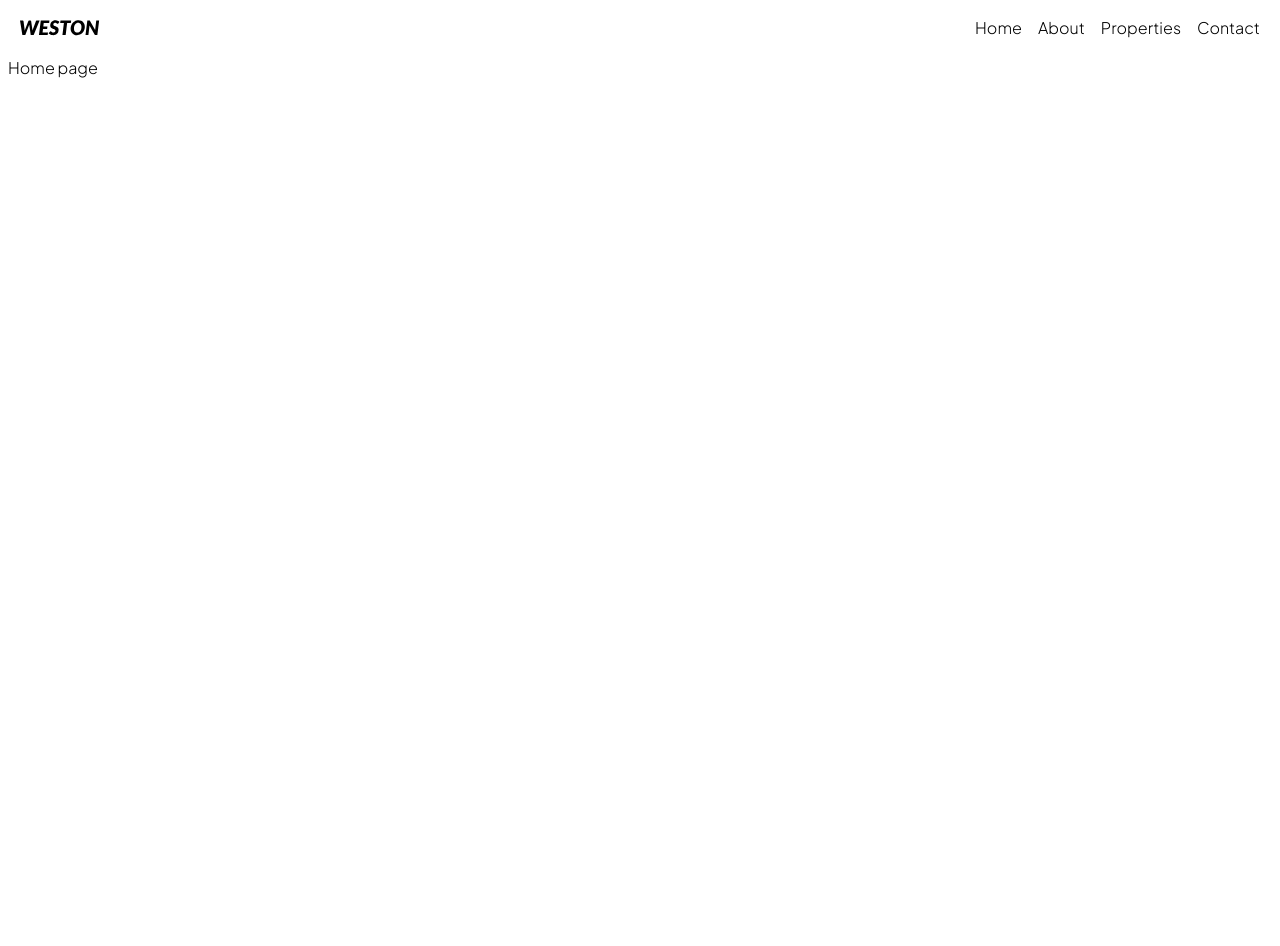
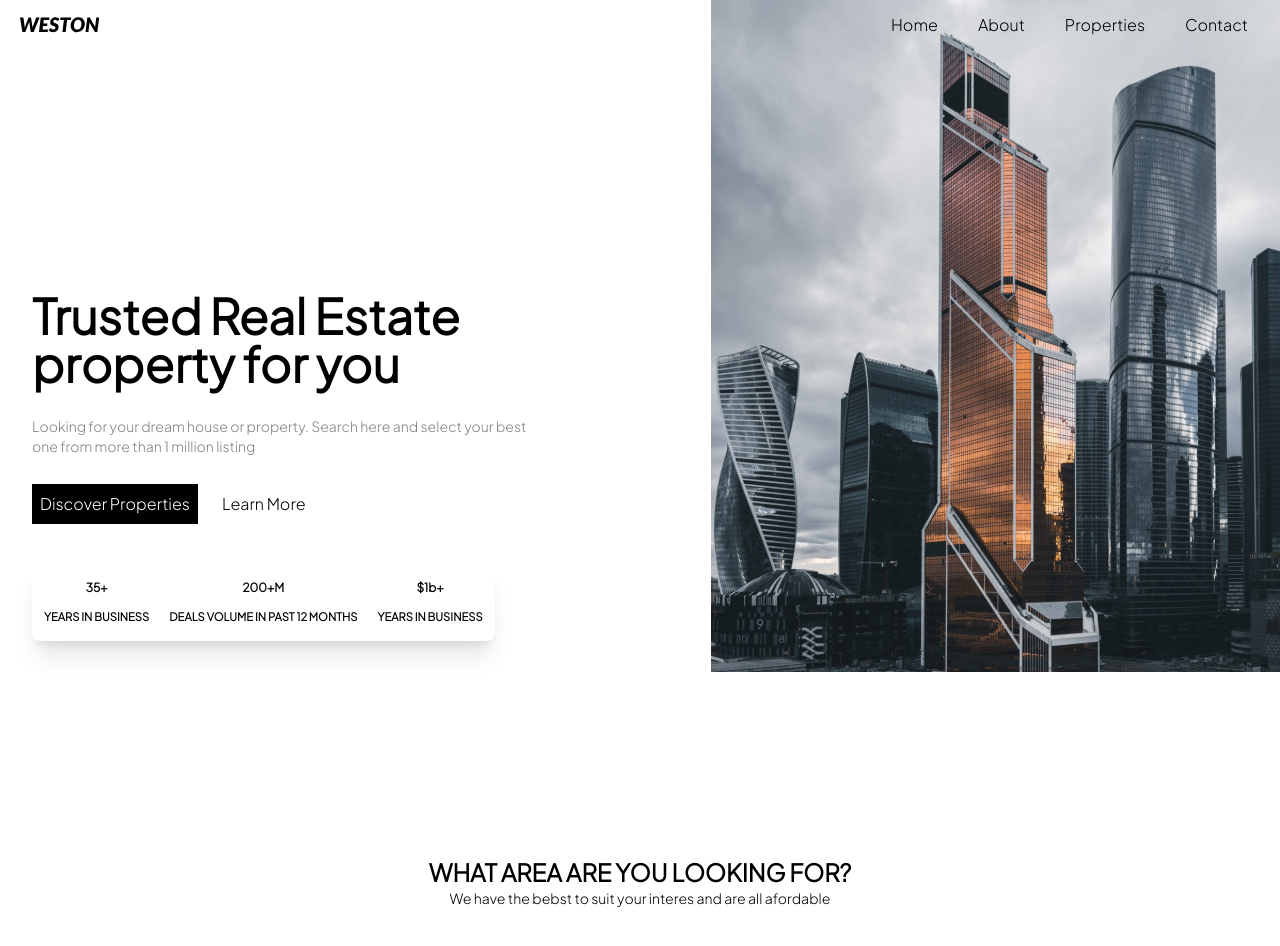
Before and after one commit to hisreal123/weston, a React (Vite) app in the folder client/: page / in a window 1280 px wide. Shown: the top 946 px of the page. Before the commit the page ends 800 px from the top, so only its background shows below. Built offline with nearby package versions, Linux system fonts and the light colour scheme.

Commit message:
DEVELOPMENT: fix frontend development

```diff
--- /dev/null
+++ b/client/src/components/CustormButton.tsx
@@ -0,0 +1,19 @@
+import React from "react";
+
+type CustormButtonProps = {
+  context: string;
+  custom_style: string;
+};
+
+const CustormButton: React.FC<CustormButtonProps> = ({
+  custom_style,
+  context,
+}) => {
+  return (
+    <button type="submit" className={`${custom_style} p-2`}>
+      {context}
+    </button>
+  );
+};
+
+export default CustormButton;
--- /dev/null
+++ b/client/src/components/Discover.tsx
@@ -0,0 +1,22 @@
+const Discover: React.FC = () => {
+  return (
+    <div className="absolute top-20 bg-white shadow-xl rounded-lg px-3 py-2 flex w-fit ">
+      <div className="text-center font-bold py-2">
+        <h5 className="text-xs mb-2 lg:mb-3">35+</h5>
+        <p className="text-[.5rem] lg:text-[.7rem]">YEARS IN BUSINESS</p>
+      </div>
+      <div className="text-center font-bold mx-2 lg:mx-5 py-2">
+        <h5 className="text-xs mb-2 lg:mb-3">200+M</h5>
+        <p className="text-[.5rem] lg:text-[.7rem]">
+          DEALS VOLUME IN PAST 12 MONTHS
+        </p>
+      </div>
+      <div className="text-center font-bold py-2">
+        <h5 className="text-xs mb-2 lg:mb-3">$1b+</h5>
+        <p className="text-[.5rem] lg:text-[.7rem]">YEARS IN BUSINESS</p>
+      </div>
+    </div>
+  );
+};
+
+export default Discover;
--- a/client/src/components/Header.tsx
+++ b/client/src/components/Header.tsx
@@ -8,7 +8,7 @@ const Header: React.FC = () => {
   const [openNav, setOpenNav] = useState<boolean>(false);
   return (
     <>
-      <div className="wrapper lg:flex lg:items-center lg:justify-between lg:px-5">
+      <div className="wrapper lg:flex lg:items-center lg:justify-between lg:p-5 absolute w-full h-[50px] top-0 z-20">
         <div className="flex py-4 px-2 lg:px-0 justify-between items-center">
           <Link to="/home">
             <img src={logo} alt="logo" className="block h cursor-pointer" />
@@ -62,7 +62,7 @@ const Header: React.FC = () => {
 
         {/* Large screens */}
 
-        <div className="hidden lg:flex  bg-white lg:relative lg:bg-none space-x-4">
+        <div className="hidden lg:flex   lg:relative lg:bg-none space-x-4">
           {[
             { name: "Home", link: "/home" },
             { name: "About", link: "/about" },
@@ -74,7 +74,7 @@ const Header: React.FC = () => {
                 <Link
                   to={link}
                   key={index}
-                  className="inline-block  py-4  hover:bg-white/75 w-full text-center"
+                  className="inline-block  py-2 px-3  w-full text-center"
                 >
                   {name}
                 </Link>
--- a/client/src/pages/Home.tsx
+++ b/client/src/pages/Home.tsx
@@ -1,5 +1,66 @@
+import { Link } from "react-router-dom";
+import CustormButton from "../components/CustormButton";
+import Discover from "../components/Discover";
+
 const Home: React.FC = () => {
-  return <div className=" px-2"> Home page </div>;
+  return (
+    <>
+      <div className="lg:px-0 mt-[50px] lg:mt-[0]">
+        <div className="lg:flex lg:space-x-3 max-h-screen h-screen">
+          <div className="px-5 lg:px-8 left lg:w-fit lg:h-full relative h-screen -translate-y-28 lg:translate-y-2 justify-center flex flex-col space-y-7 ">
+            <h1 className="text-3xl font-bold md:w-4/5 md:text-5xl ">
+              Trusted Real Estate property for you
+            </h1>
+            <p className="text-xs md:text-sm text-[#808080] md:w-4/5">
+              Looking for your dream house or property. Search here and select
+              your best one from more than 1 million listing
+            </p>
+
+            <div className="flex relative">
+              <Link to="/">
+                <CustormButton
+                  context="Discover Properties"
+                  custom_style="bg-black text-white hover:bg-white hover:text-black  relative"
+                />
+                <Discover />
+              </Link>
+
+              <Link to="/about">
+                <CustormButton
+                  context="Learn More"
+                  custom_style=" hover:bg-black hover:text-white ml-4"
+                />
+              </Link>
+            </div>
+          </div>
+          <div className="right hidden lg:block  relative overflow-hidden">
+            <div className="lg:block relative">
+              <img
+                src="./assets/home_img.svg"
+                alt="home_img"
+                height={100}
+                width={100}
+                className="h-full w-full"
+              />
+            </div>
+          </div>
+        </div>
+
+        {/* Areas */}
+
+        <section className="wrap ">
+          <div className="top text-center lg:my-14">
+            <h1 className="text-md  font-bold md:text-2xl ">
+              WHAT AREA ARE YOU LOOKING FOR?
+            </h1>
+            <p className="text-#808080 text-xs md:text-sm ">
+              We have the bebst to suit your interes and are all afordable{" "}
+            </p>
+          </div>
+        </section>
+      </div>
+    </>
+  );
 };
 
 export default Home;
```
Also changed, not shown: client/public/assets/home_img.svg (added), 1 other file (tests, documents, lock files or other folders).
